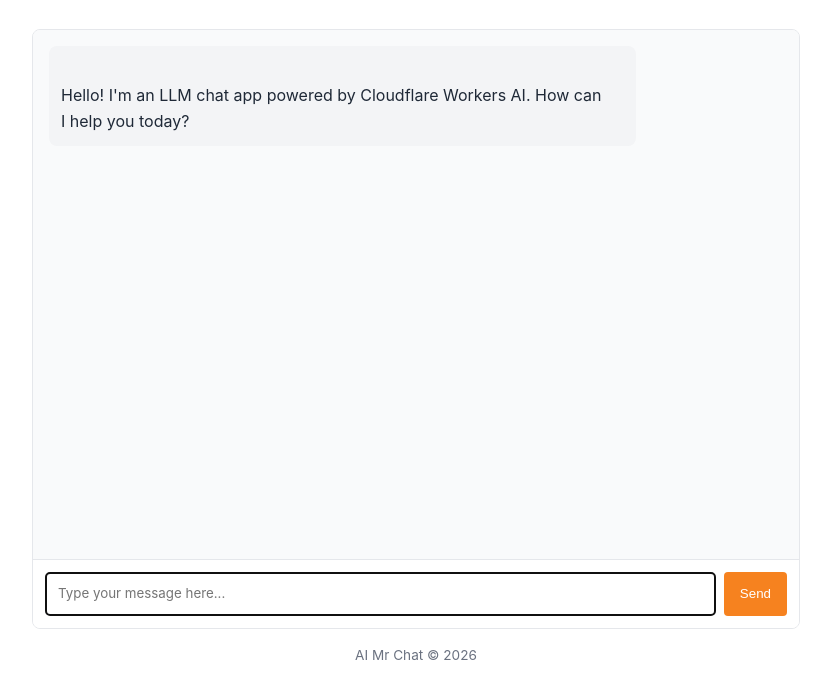
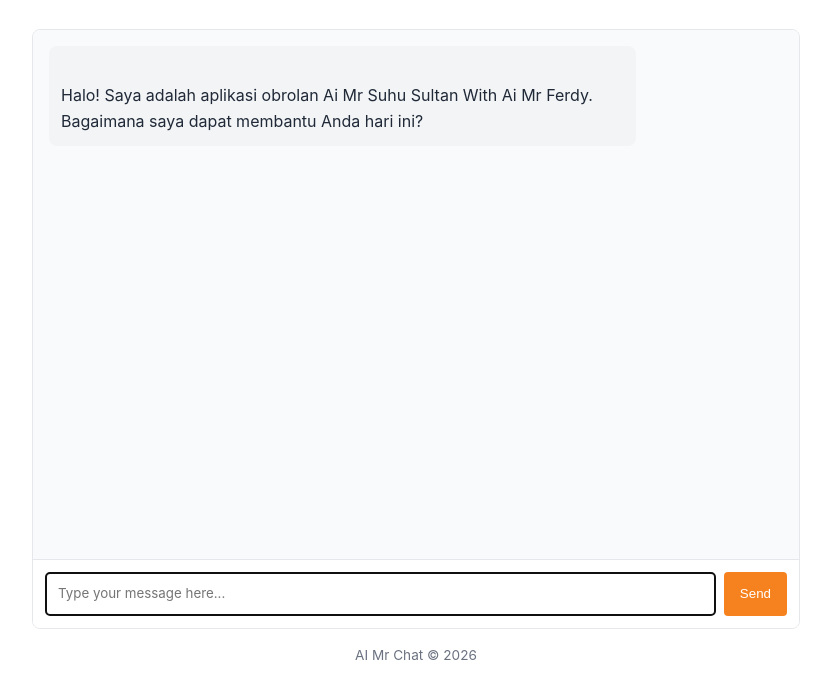
Before and after one commit to ai-mr-suhu/chat, a website: page public/index.html in a window 1280 px wide. Shown: the part 142-824 px from the top of the page, without its empty margins (224-1055 px from the left). Drawn offline with Linux system fonts and the light colour scheme.

Commit message:
Update index.html

```diff
--- a/public/index.html
+++ b/public/index.html
@@ -3,7 +3,7 @@
 	<head>
 		<meta charset="UTF-8" />
 		<meta name="viewport" content="width=device-width, initial-scale=1.0" />
-		<title>LLM Chat App</title>
+		<title>Ai Mr Suhu Sultan With Ai Mr Ferdy</title>
 		<style>
 			:root {
 				--primary-color: #f6821f;
@@ -152,8 +152,7 @@
 			<div id="chat-messages" class="chat-messages">
 				<div class="message assistant-message">
 					<p>
-						Hello! I'm an LLM chat app powered by Cloudflare Workers AI. How can
-						I help you today?
+						Halo! Saya adalah aplikasi obrolan Ai Mr Suhu Sultan With Ai Mr Ferdy. Bagaimana saya dapat membantu Anda hari ini?
 					</p>
 				</div>
 			</div>
```
